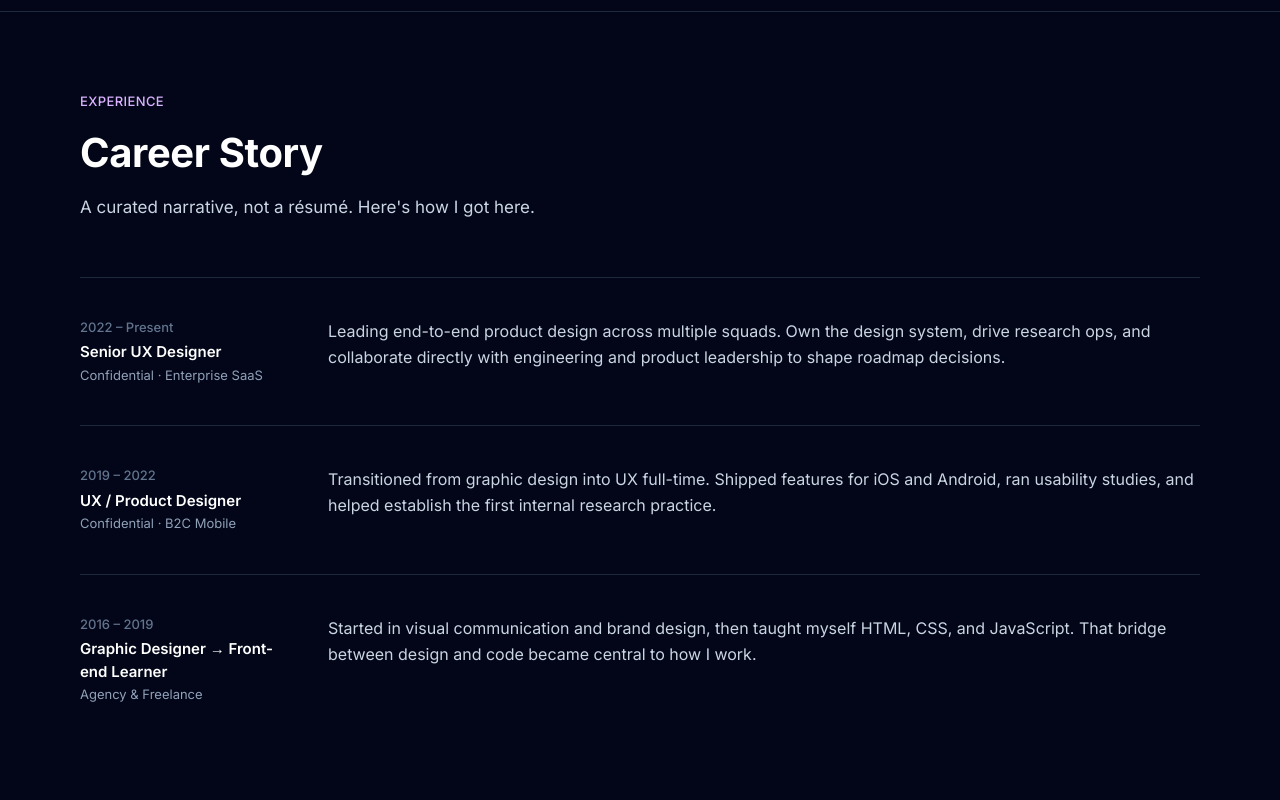
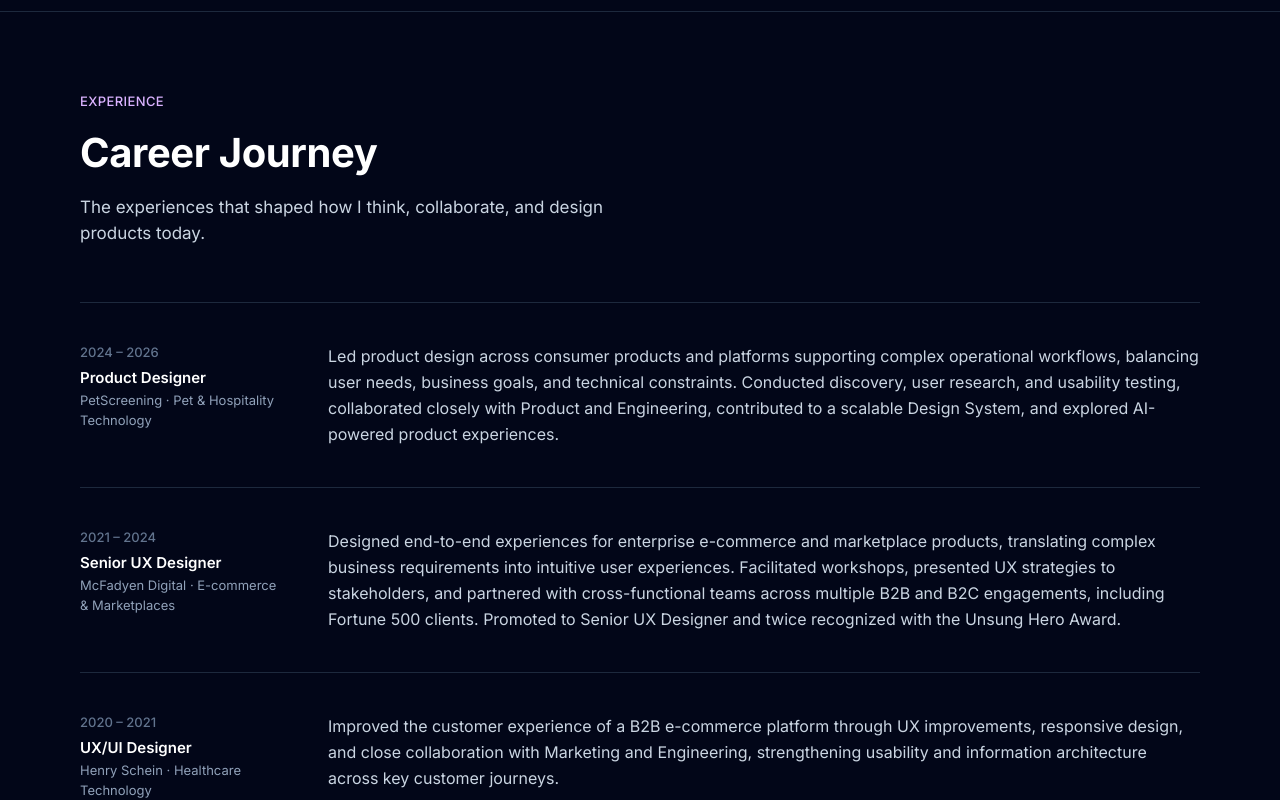
Before and after one commit to juliabizol/julia-portfolio, a Next.js app: page /about in a window 1280 px wide. Shown: the part 820-1620 px from the top of the page. Built offline with nearby package versions, Linux system fonts and the light colour scheme.

Commit message:
Update Career Journey section with real work history

```diff
--- a/src/app/about/page.tsx
+++ b/src/app/about/page.tsx
@@ -22,22 +22,34 @@ const skills = [
 
 const experience = [
   {
-    period: "2022 – Present",
-    title: "Senior UX Designer",
-    org: "Confidential · Enterprise SaaS",
-    desc: "Leading end-to-end product design across multiple squads. Own the design system, drive research ops, and collaborate directly with engineering and product leadership to shape roadmap decisions.",
+    period: "2024 – 2026",
+    title: "Product Designer",
+    org: "PetScreening · Pet & Hospitality Technology",
+    desc: "Led product design across consumer products and platforms supporting complex operational workflows, balancing user needs, business goals, and technical constraints. Conducted discovery, user research, and usability testing, collaborated closely with Product and Engineering, contributed to a scalable Design System, and explored AI-powered product experiences.",
   },
   {
-    period: "2019 – 2022",
-    title: "UX / Product Designer",
-    org: "Confidential · B2C Mobile",
-    desc: "Transitioned from graphic design into UX full-time. Shipped features for iOS and Android, ran usability studies, and helped establish the first internal research practice.",
+    period: "2021 – 2024",
+    title: "Senior UX Designer",
+    org: "McFadyen Digital · E-commerce & Marketplaces",
+    desc: "Designed end-to-end experiences for enterprise e-commerce and marketplace products, translating complex business requirements into intuitive user experiences. Facilitated workshops, presented UX strategies to stakeholders, and partnered with cross-functional teams across multiple B2B and B2C engagements, including Fortune 500 clients. Promoted to Senior UX Designer and twice recognized with the Unsung Hero Award.",
   },
   {
-    period: "2016 – 2019",
-    title: "Graphic Designer → Front-end Learner",
-    org: "Agency & Freelance",
-    desc: "Started in visual communication and brand design, then taught myself HTML, CSS, and JavaScript. That bridge between design and code became central to how I work.",
+    period: "2020 – 2021",
+    title: "UX/UI Designer",
+    org: "Henry Schein · Healthcare Technology",
+    desc: "Improved the customer experience of a B2B e-commerce platform through UX improvements, responsive design, and close collaboration with Marketing and Engineering, strengthening usability and information architecture across key customer journeys.",
+  },
+  {
+    period: "2015 – 2020",
+    title: "Product Designer / UX/UI Designer",
+    org: "AutoImpact · Automotive Technology",
+    desc: "Built the company's digital products from research through implementation, conducting field research, designing mobile applications, websites, and customer-facing experiences while working directly with business stakeholders to translate user needs into practical product solutions.",
+  },
+  {
+    period: "2014 – 2015",
+    title: "UI Designer",
+    org: "Shaw and Partners · Digital Product Agency",
+    desc: "Began my design career creating responsive websites and digital experiences for U.S. clients, building the visual design foundation that later evolved into product design.",
   },
 ];
 
@@ -139,10 +151,11 @@ export default function AboutPage() {
               EXPERIENCE
             </p>
             <h2 className="text-[32px] md:text-[40px] font-bold tracking-[-0.01em] text-white">
-              Career Story
+              Career Journey
             </h2>
             <p className="text-[16px] md:text-[17px] text-slate-300 max-w-xl">
-              A curated narrative, not a résumé. Here&apos;s how I got here.
+              The experiences that shaped how I think, collaborate, and design
+              products today.
             </p>
           </div>
           <div className="flex flex-col">
```
